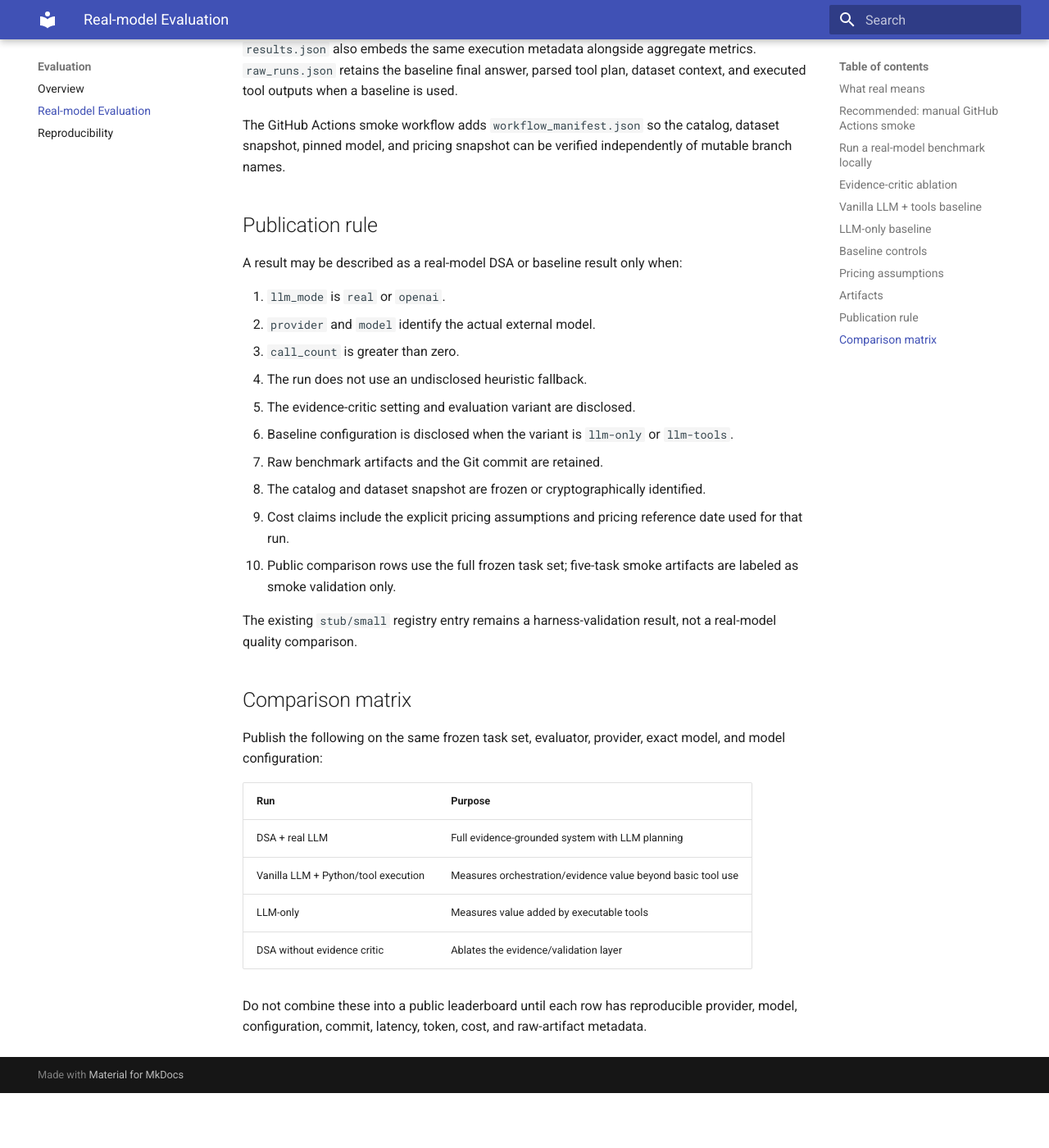
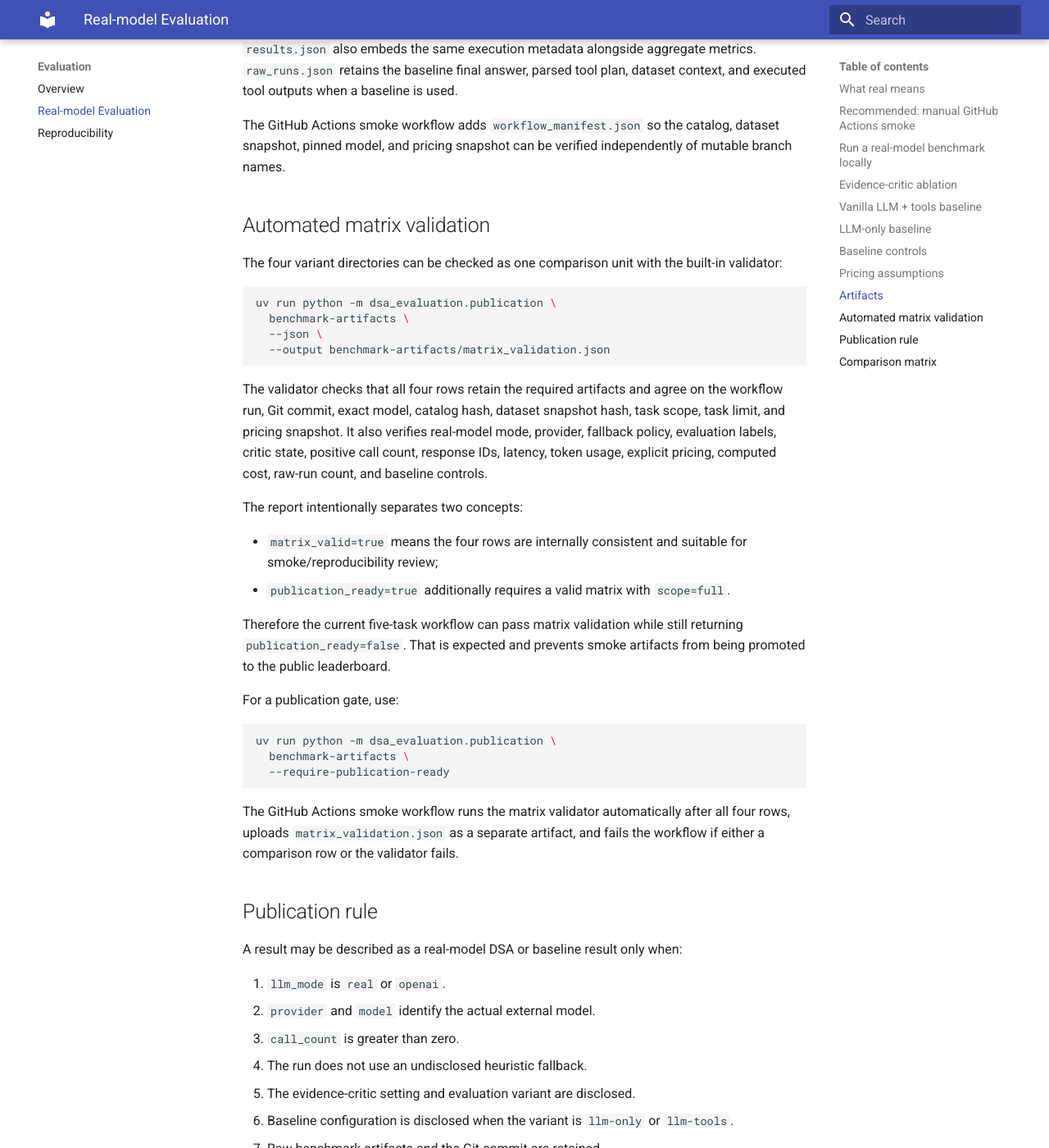
Before and after one commit to Jackxiaozhiren/data-science-agent, an MkDocs documentation site: the page built from docs/real-model-evaluation.md, in a window 1280 px wide and 1400 px high, scrolled down 5185 px. Shown: the whole window at 82% size. Built offline with MkDocs 1.6.1 and Material for MkDocs 9.7.7, drawn with Linux system fonts in a browser that asks for light colours; before the commit the page ends 6518 px from its top, so only the background shows below that; some of the changed text lies outside the part shown.

Commit message:
docs: document real-model matrix validation

````diff
--- a/docs/real-model-evaluation.md
+++ b/docs/real-model-evaluation.md
@@ -169,6 +169,36 @@ A benchmark run writes the existing result files plus `run_manifest.json`. The m
 
 The GitHub Actions smoke workflow adds `workflow_manifest.json` so the catalog, dataset snapshot, pinned model, and pricing snapshot can be verified independently of mutable branch names.
 
+## Automated matrix validation
+
+The four variant directories can be checked as one comparison unit with the built-in validator:
+
+```bash
+uv run python -m dsa_evaluation.publication \
+  benchmark-artifacts \
+  --json \
+  --output benchmark-artifacts/matrix_validation.json
+```
+
+The validator checks that all four rows retain the required artifacts and agree on the workflow run, Git commit, exact model, catalog hash, dataset snapshot hash, task scope, task limit, and pricing snapshot. It also verifies real-model mode, provider, fallback policy, evaluation labels, critic state, positive call count, response IDs, latency, token usage, explicit pricing, computed cost, raw-run count, and baseline controls.
+
+The report intentionally separates two concepts:
+
+- `matrix_valid=true` means the four rows are internally consistent and suitable for smoke/reproducibility review;
+- `publication_ready=true` additionally requires a valid matrix with `scope=full`.
+
+Therefore the current five-task workflow can pass matrix validation while still returning `publication_ready=false`. That is expected and prevents smoke artifacts from being promoted to the public leaderboard.
+
+For a publication gate, use:
+
+```bash
+uv run python -m dsa_evaluation.publication \
+  benchmark-artifacts \
+  --require-publication-ready
+```
+
+The GitHub Actions smoke workflow runs the matrix validator automatically after all four rows, uploads `matrix_validation.json` as a separate artifact, and fails the workflow if either a comparison row or the validator fails.
+
 ## Publication rule
 
 A result may be described as a real-model DSA or baseline result only when:
@@ -183,6 +213,8 @@ A result may be described as a real-model DSA or baseline result only when:
 8. The catalog and dataset snapshot are frozen or cryptographically identified.
 9. Cost claims include the explicit pricing assumptions and pricing reference date used for that run.
 10. Public comparison rows use the full frozen task set; five-task smoke artifacts are labeled as smoke validation only.
+11. The four-row validator reports `matrix_valid=true`.
+12. Public leaderboard promotion additionally requires `publication_ready=true`.
 
 The existing `stub/small` registry entry remains a harness-validation result, not a real-model quality comparison.
 
````
